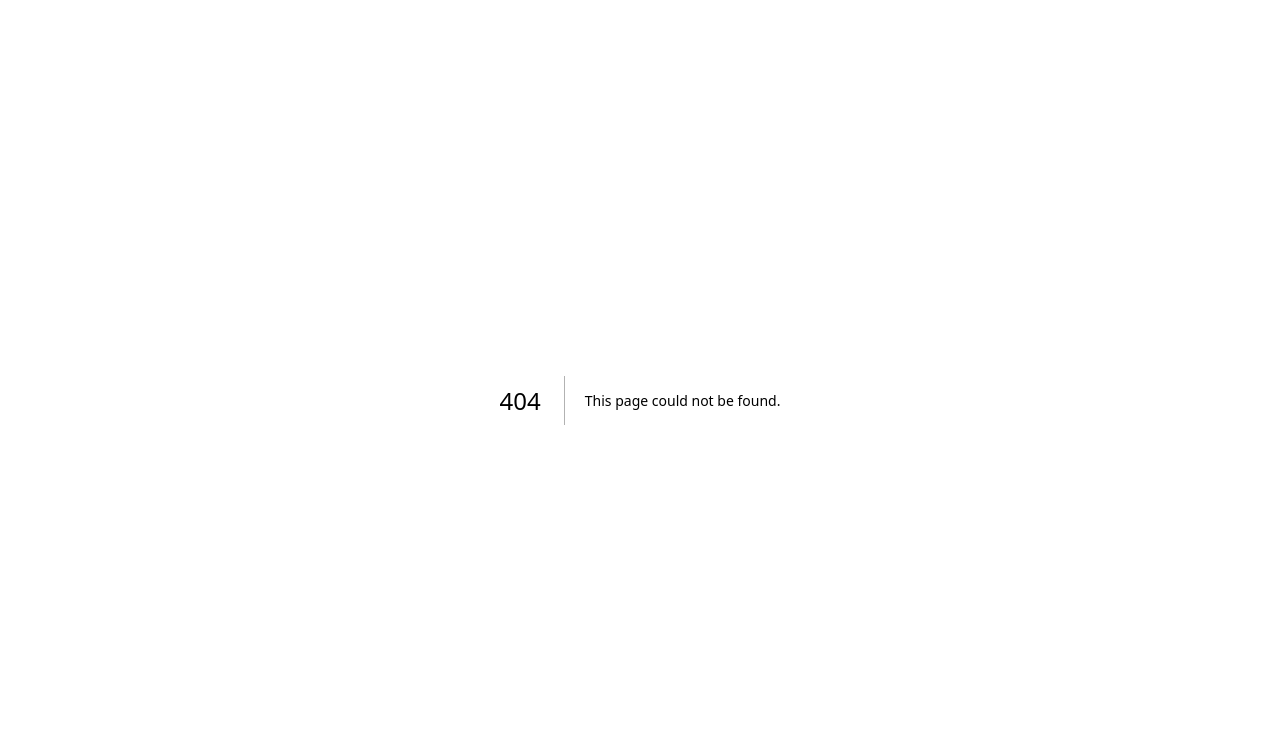
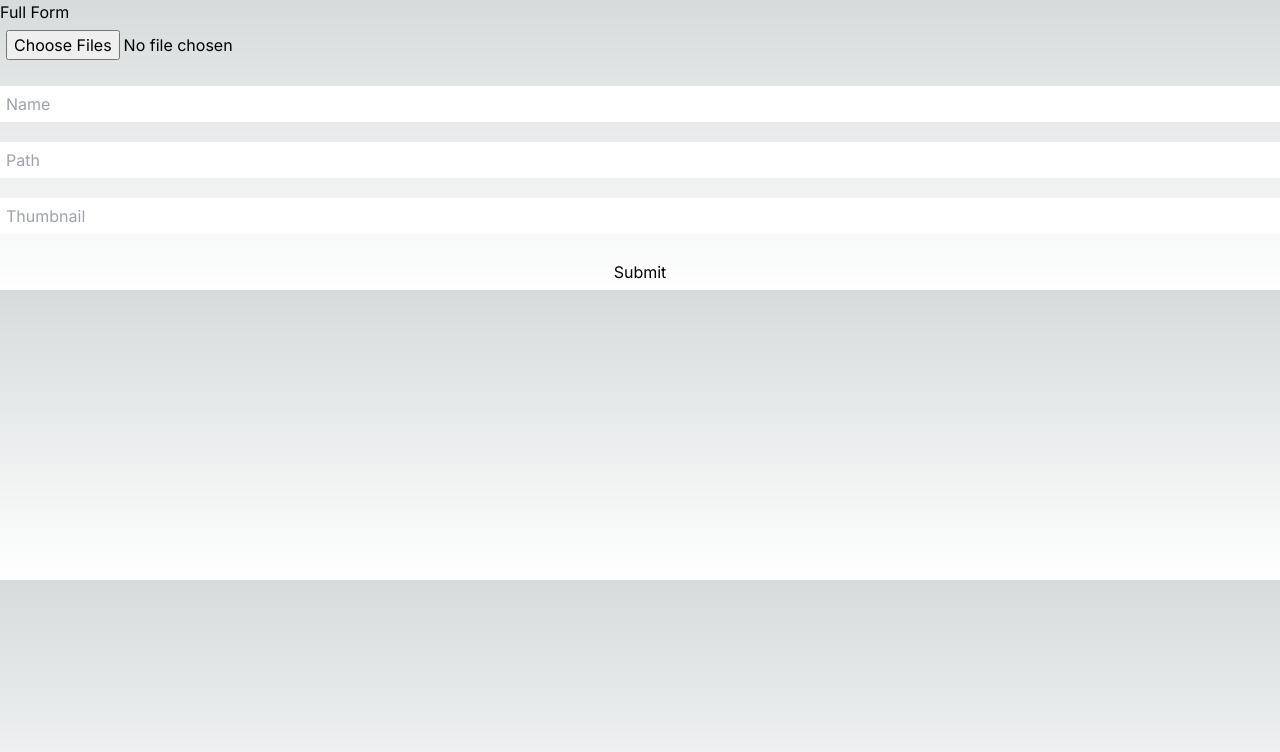
Before and after one commit to jsguerra/next-14-server-actions, a Next.js app: page /full-form in a window 1280 px wide. Before the commit this address had no page. Shown: the top 752 px of the page. Built offline with nearby package versions, Linux system fonts and the light colour scheme.

Commit message:
initial commit

```diff
--- /dev/null
+++ b/app/full-form/page.tsx
@@ -0,0 +1,59 @@
+"use client";
+
+import { useState } from "react";
+import { upload } from "../actions/actions";
+
+export default function Page() {
+  const [thumbnail, setThumbnail] = useState("");
+
+  function handleChange(e) {
+    setThumbnail(e.target.files[0].name);
+    console.log(e.target.files[0].name);
+  }
+
+  return (
+    <>
+      <h1>Full Form</h1>
+      <form
+        action={upload}
+        style={{
+          display: "flex",
+          flexDirection: "column",
+          gap: "20px",
+          justifyContent: "flex-start",
+        }}
+      >
+        <input
+          style={{ padding: "6px" }}
+          type="file"
+          name="imageUpload"
+          onChange={handleChange}
+          multiple
+        />
+        <input
+          style={{ padding: "6px" }}
+          type="text"
+          name="name"
+          placeholder="Name"
+        />
+        <input
+          style={{ padding: "6px" }}
+          type="text"
+          name="path"
+          placeholder="Path"
+        />
+        <input
+          style={{ padding: "6px" }}
+          type="text"
+          name="thumbnail"
+          placeholder="Thumbnail"
+          onChange={handleChange}
+          value={thumbnail}
+        />
+        <button style={{ padding: "6px" }} type="submit">
+          Submit
+        </button>
+      </form>
+    </>
+  );
+}
--- /dev/null
+++ b/app/multiple-upload/page.tsx
@@ -0,0 +1,44 @@
+import fs from "fs";
+import { writeFile } from "fs/promises";
+import { join } from "path";
+
+export default function Page2() {
+  async function upload(data: FormData) {
+    "use server";
+
+    const files: FileList | null = data.getAll(
+      "imageUpload"
+    ) as unknown as FileList;
+    if (!files) {
+      throw new Error("No file uploaded");
+    }
+
+    const myPath = "public/collections";
+
+    for (let i = 0; i < files.length; i++) {
+      const file = files[i];
+      const bytes = await file.arrayBuffer();
+      const buffer = Buffer.from(bytes);
+
+      if (!fs.existsSync(myPath)) {
+        fs.mkdirSync(myPath, { recursive: true });
+      }
+
+      const path = join("./", myPath, file.name);
+      await writeFile(path, buffer);
+      console.log(`open ${path} to see the uploaded file`);
+    }
+
+    return { success: true };
+  }
+
+  return (
+    <>
+      <h1>Multiple Upload</h1>
+      <form action={upload}>
+        <input type="file" name="imageUpload" multiple />
+        <button type="submit">Submit</button>
+      </form>
+    </>
+  );
+}
--- /dev/null
+++ b/app/single-upload/page.tsx
@@ -0,0 +1,39 @@
+import fs from "fs";
+import { writeFile } from "fs/promises";
+import { join } from "path";
+
+export default function Page() {
+  async function upload(data: FormData) {
+    "use server";
+
+    const file: File | null = data.get("imageUpload") as unknown as File;
+    if (!file) {
+      throw new Error("No file uploaded");
+    }
+
+    const bytes = await file.arrayBuffer();
+    const buffer = Buffer.from(bytes);
+
+    const myPath = "public/collections";
+
+    if (!fs.existsSync(myPath)) {
+      fs.mkdirSync(myPath, { recursive: true });
+    }
+
+    const path = join("./", myPath, file.name);
+    await writeFile(path, buffer);
+    console.log(`open ${path} to see the uploaded file`);
+
+    return { success: true };
+  }
+
+  return (
+    <>
+      <h1>Single Upload</h1>
+      <form action={upload}>
+        <input type="file" name="imageUpload" multiple />
+        <button type="submit">Submit</button>
+      </form>
+    </>
+  );
+}
```
